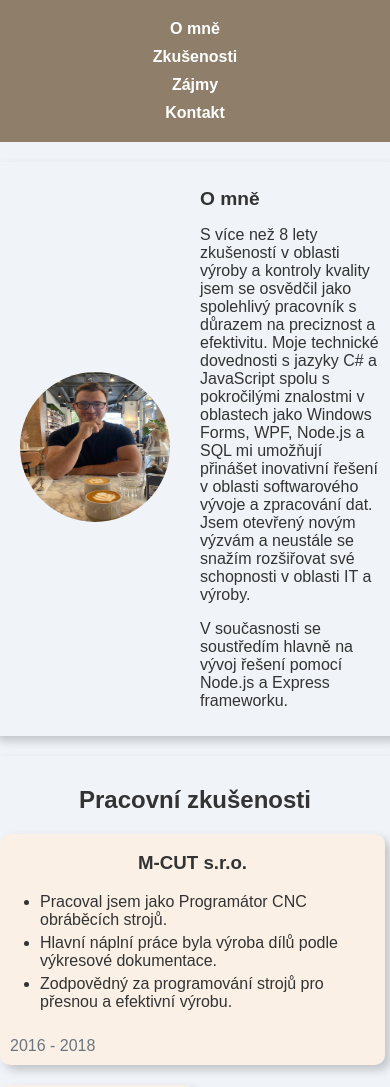
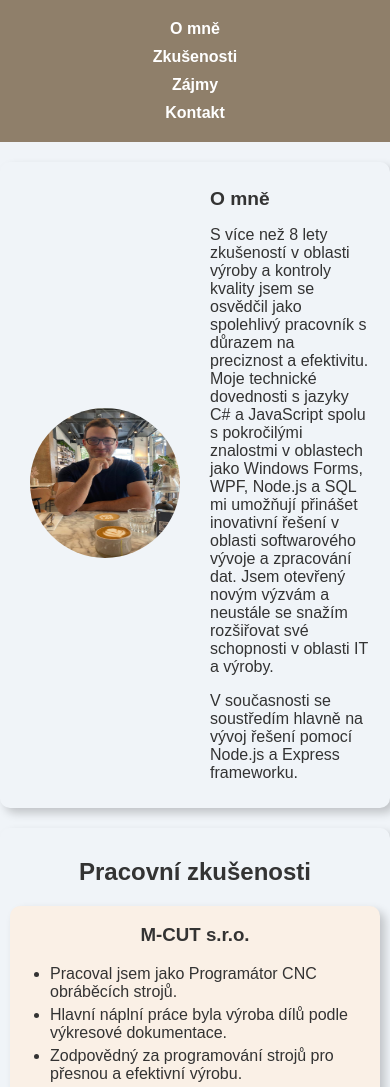
Before and after one commit to developerdattebayo/CV-website, a plain HTML site: page index.html in a window 390 px wide. Shown: the top 1087 px of the page. Drawn offline with Linux system fonts and the light colour scheme.

Commit message:
úprava responzivních stylů

```diff
--- a/styles.css
+++ b/styles.css
@@ -9,6 +9,7 @@ body {
 }
 
 section{
+    box-sizing: border-box;
     width: 860px;
     padding: 10px;
     margin-bottom: 20px;
@@ -83,6 +84,9 @@ nav ul li a {
 }
 
 nav ul li a:hover{
+    text-shadow: 0px 4px 6px white
+}
+nav ul li a:active{
     text-shadow: 0px 4px 6px white
 }
 
@@ -216,4 +220,9 @@ footer {
     footer {
         padding: 20px 10px; /* Větší padding pro lepší čitelnost na mobilech */
     }
+
+    .container-item{
+        width: 100% !important;
+        margin-right: 0;
+    }
 }
```
